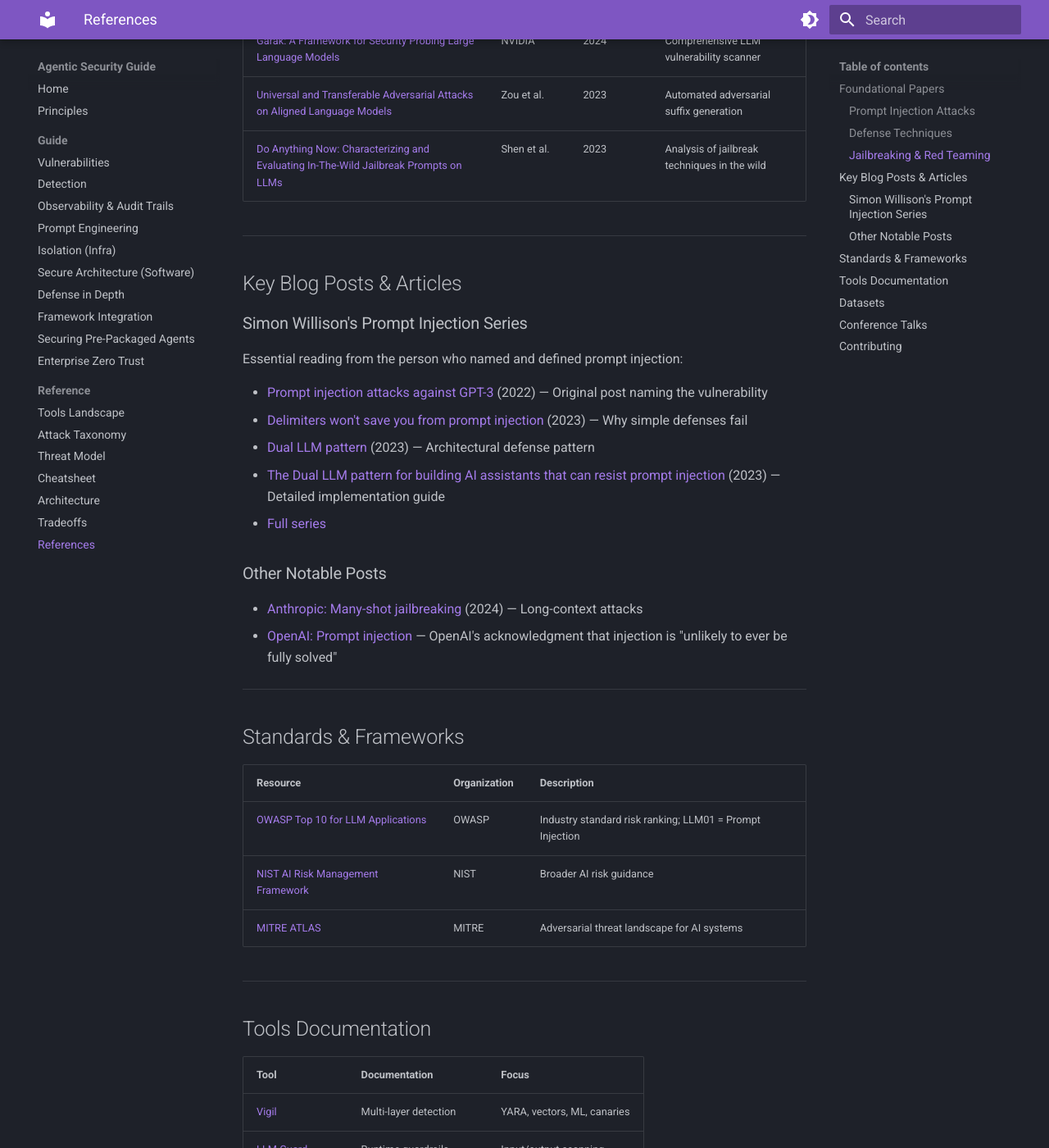
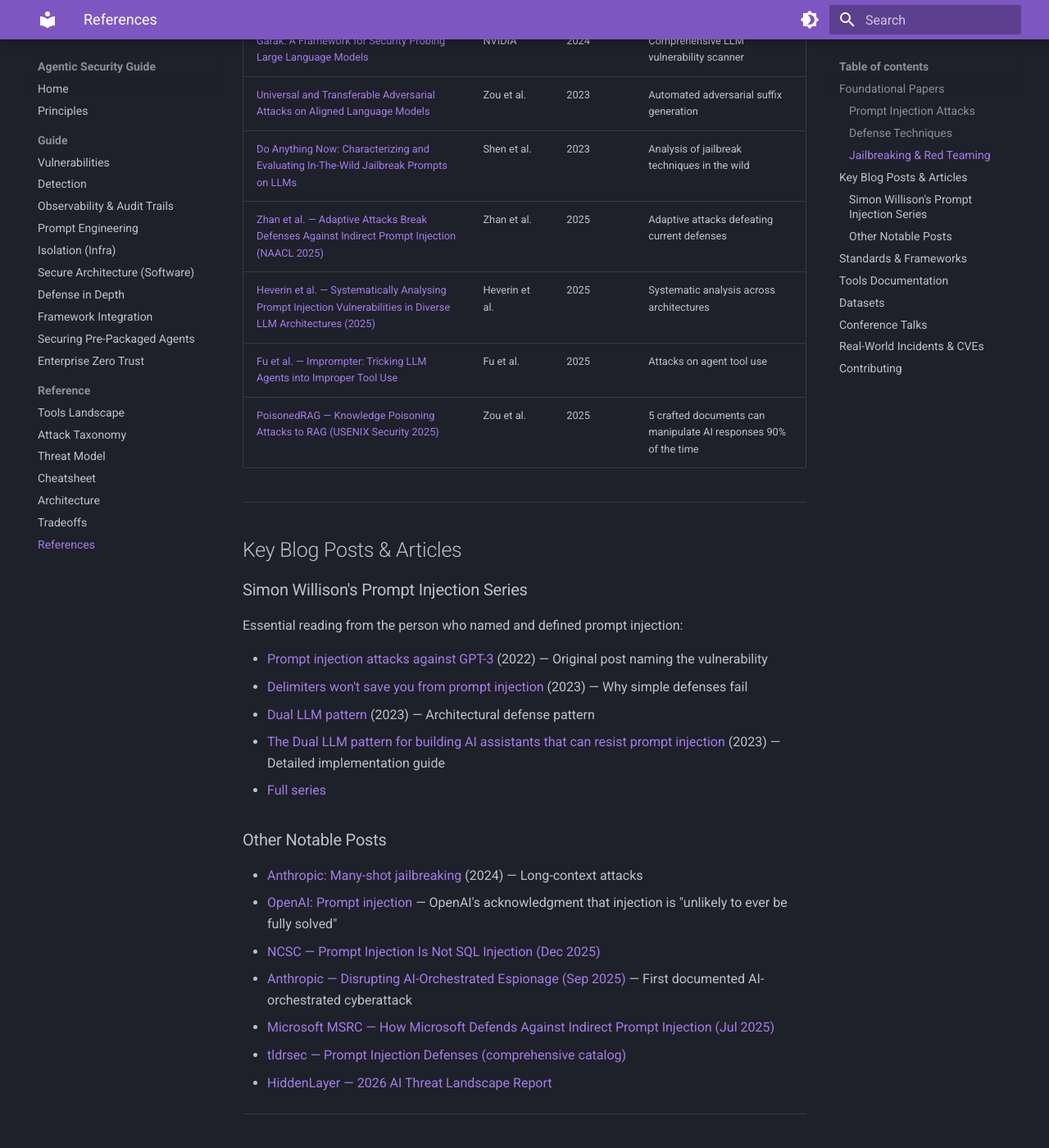
Before and after one commit to luisalima/agentic-security, an MkDocs documentation site: the page built from docs/reference/references.md, in a window 1280 px wide and 1400 px high, scrolled down 1231 px. Shown: the whole window at 82% size. Built offline with MkDocs 1.6.1 and Material for MkDocs 9.7.7, drawn with Linux system fonts in a browser that asks for light colours; some of the changed text lies outside the part shown.

Commit message:
docs: update references with 2025-2026 standards, research, CVEs
Added: OWASP Agentic Top 10 (2026), NIST AI 600-1, MITRE ATLAS,
NCSC prompt injection paper, Zhan et al. adaptive attacks,
PoisonedRAG, real-world CVEs (Langflow, Copilot EchoLeak, mcp-remote),
Anthropic AI-orchestrated attack disclosure.

Amp-Thread-ID: https://ampcode.com/threads/T-019d7676-e2e4-77d9-9a4d-895bed8f7327
Co-authored-by: Amp <amp@ampcode.com>

```diff
--- a/docs/reference/references.md
+++ b/docs/reference/references.md
@@ -30,6 +30,10 @@
 | [Garak: A Framework for Security Probing Large Language Models](https://arxiv.org/abs/2406.11036) | NVIDIA | 2024 | Comprehensive LLM vulnerability scanner |
 | [Universal and Transferable Adversarial Attacks on Aligned Language Models](https://arxiv.org/abs/2307.15043) | Zou et al. | 2023 | Automated adversarial suffix generation |
 | [Do Anything Now: Characterizing and Evaluating In-The-Wild Jailbreak Prompts on LLMs](https://arxiv.org/abs/2308.03825) | Shen et al. | 2023 | Analysis of jailbreak techniques in the wild |
+| [Zhan et al. — Adaptive Attacks Break Defenses Against Indirect Prompt Injection (NAACL 2025)](https://doi.org/10.18653/v1/2025.findings-naacl.395) | Zhan et al. | 2025 | Adaptive attacks defeating current defenses |
+| [Heverin et al. — Systematically Analysing Prompt Injection Vulnerabilities in Diverse LLM Architectures (2025)](https://doi.org/10.34190/iccws.20.1.3292) | Heverin et al. | 2025 | Systematic analysis across architectures |
+| [Fu et al. — Imprompter: Tricking LLM Agents into Improper Tool Use](https://imprompter.ai/paper.pdf) | Fu et al. | 2025 | Attacks on agent tool use |
+| [PoisonedRAG — Knowledge Poisoning Attacks to RAG (USENIX Security 2025)](https://arxiv.org/abs/2402.07867) | Zou et al. | 2025 | 5 crafted documents can manipulate AI responses 90% of the time |
 
 ---
 
@@ -48,6 +52,11 @@
 
 - [Anthropic: Many-shot jailbreaking](https://www.anthropic.com/research/many-shot-jailbreaking) (2024) — Long-context attacks
 - [OpenAI: Prompt injection](https://openai.com/index/new-embedding-models-and-api-updates/) — OpenAI's acknowledgment that injection is "unlikely to ever be fully solved"
+- [NCSC — Prompt Injection Is Not SQL Injection (Dec 2025)](https://www.ncsc.gov.uk/blog-post/prompt-injection-not-sql-injection)
+- [Anthropic — Disrupting AI-Orchestrated Espionage (Sep 2025)](https://www.anthropic.com/news/disrupting-AI-espionage) — First documented AI-orchestrated cyberattack
+- [Microsoft MSRC — How Microsoft Defends Against Indirect Prompt Injection (Jul 2025)](https://www.microsoft.com/en-us/msrc/blog/2025/07/how-microsoft-defends-against-indirect-prompt-injection-attacks/)
+- [tldrsec — Prompt Injection Defenses (comprehensive catalog)](https://github.com/tldrsec/prompt-injection-defenses)
+- [HiddenLayer — 2026 AI Threat Landscape Report](https://hiddenlayer.com/research/2026-ai-threat-landscape/)
 
 ---
 
@@ -55,9 +64,13 @@
 
 | Resource | Organization | Description |
 |----------|--------------|-------------|
-| [OWASP Top 10 for LLM Applications](https://owasp.org/www-project-top-10-for-large-language-model-applications/) | OWASP | Industry standard risk ranking; LLM01 = Prompt Injection |
+| [OWASP Top 10 for LLM Applications (2025)](https://owasp.org/www-project-top-10-for-large-language-model-applications/) | OWASP | Industry standard risk ranking; LLM01 = Prompt Injection |
+| [OWASP Top 10 for Agentic Applications (2026)](https://genai.owasp.org/resource/owasp-top-10-for-agentic-applications-for-2026/) | OWASP | Agentic-specific risks |
+| [OWASP GenAI Data Security Risks & Mitigations (2026)](https://genai.owasp.org/resource/owasp-genai-data-security-risks-mitigations-2026/) | OWASP | Data security for GenAI |
 | [NIST AI Risk Management Framework](https://www.nist.gov/itl/ai-risk-management-framework) | NIST | Broader AI risk guidance |
-| [MITRE ATLAS](https://atlas.mitre.org/) | MITRE | Adversarial threat landscape for AI systems |
+| [NIST AI 600-1 — Generative AI Risk Management Profile](https://nvlpubs.nist.gov/nistpubs/ai/NIST.AI.600-1.pdf) | NIST | GenAI-specific risk profile |
+| [NIST SP 800-218A — Secure Software Development for GenAI](https://doi.org/10.6028/NIST.SP.800-218A) | NIST | Secure development practices for GenAI |
+| [MITRE ATLAS](https://atlas.mitre.org/) | MITRE | Adversarial threat landscape for AI systems — 66 techniques, 46 subtechniques as of Oct 2025 |
 
 ---
 
@@ -90,6 +103,16 @@
 
 ---
 
+## Real-World Incidents & CVEs
+
+- [CVE-2025-34291 — Langflow RCE (CVSS 9.4)](https://nvd.nist.gov/vuln/detail/CVE-2025-34291) — AI agent framework account takeover
+- [CVE-2025-32711 — Microsoft Copilot EchoLeak](https://www.securityweek.com/the-wild-wild-west-of-agentic-ai-an-attack-surface-cisos-cant-afford-to-ignore/) — First zero-click attack against an AI agent
+- [CVE-2025-6514 — mcp-remote OS command injection](https://nvd.nist.gov/vuln/detail/CVE-2025-6514) — Affected 437K environments
+- [Slack AI Data Exfiltration (Aug 2024)](https://www.lakera.ai/blog/agentic-ai-threats-p1) — Memory poisoning via indirect prompt injection
+- [PhantomRaven Supply Chain Attack (2025)](https://socket.dev/blog/phantom-raven) — 126 malicious npm packages via slopsquatting, 86K downloads
+
+---
+
 ## Contributing
 
 Found a relevant paper or resource? Open a PR to add it!
```
Also changed, not shown: PRINCIPLES.md (+9 -0 lines), README.md (+12 -4 lines).
